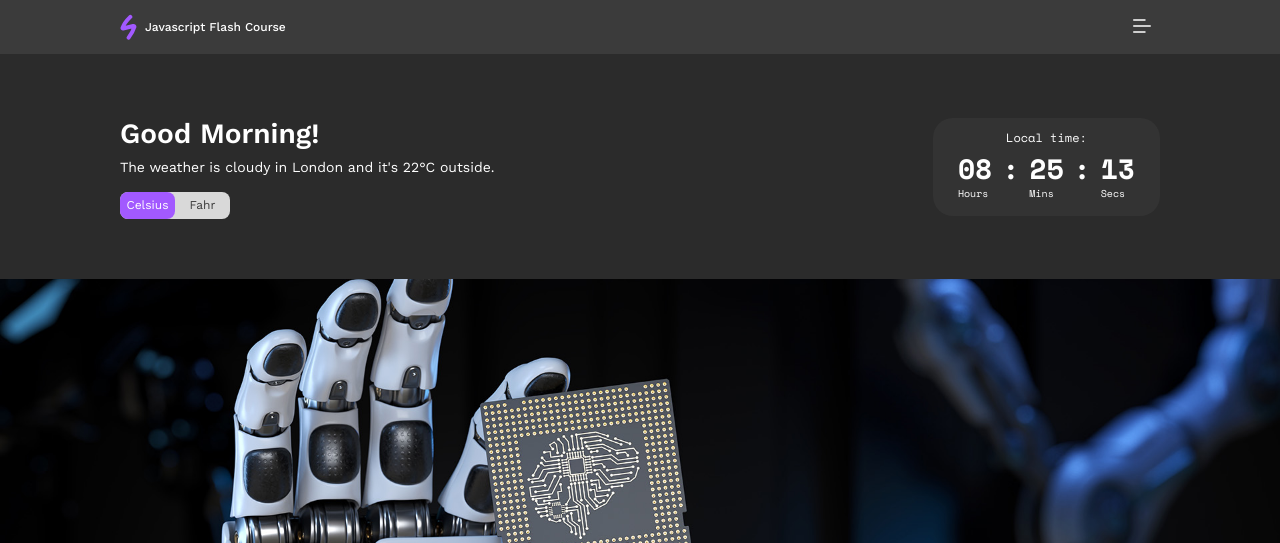
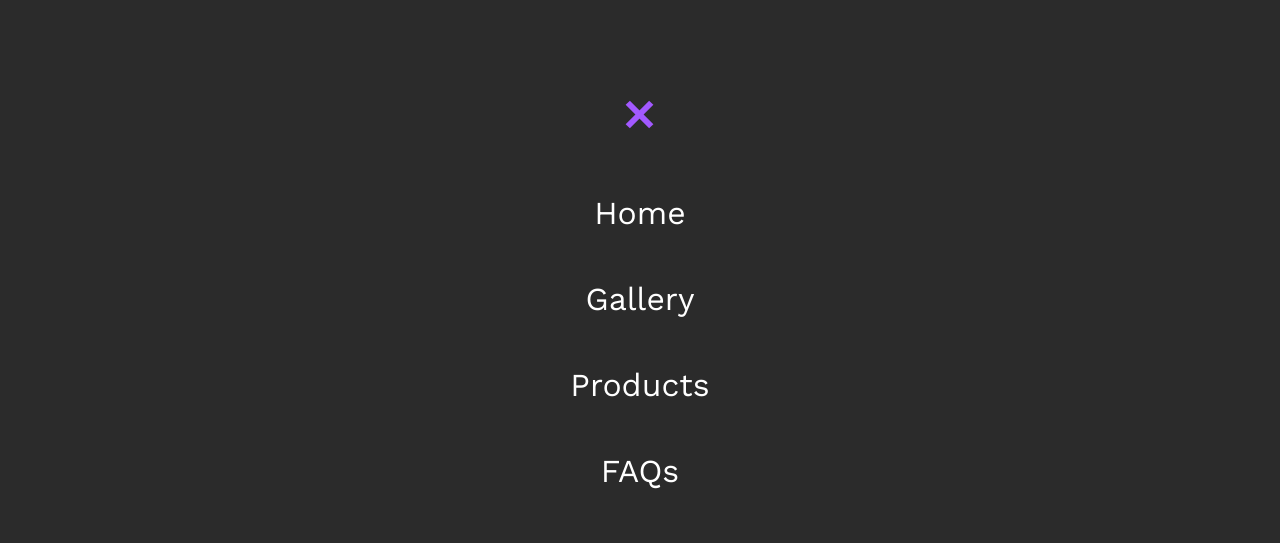
Before and after one commit to Akash-git-online/learn-javascript, a plain HTML site: page index.html in a window 1280 px wide. Both pictures are taken after a click on the button 1142 px from the left and 27 px from the top of the page. Shown: the top 543 px of the page. Drawn offline with nearby package versions, Linux system fonts and the light colour scheme.

Commit message:
js file by developed by me added

```diff
--- a/index.html
+++ b/index.html
@@ -270,6 +270,6 @@
     </main>
 
     <footer></footer>
-
+    <script src="main.js"></script>
   </body>
 </html>
--- /dev/null
+++ b/main.js
@@ -0,0 +1,44 @@
+//menu section
+document.querySelector("#open-nav-menu").addEventListener("click", function(){
+    document.querySelector("header nav .wrapper").classList.add("nav-open");
+});
+
+document.querySelector("#close-nav-menu").addEventListener("click", function(){
+    document.querySelector("header nav .wrapper").classList.remove("nav-open");
+});
+
+//greeting section
+
+function celciusToFahr(temperature){
+    let fahr = (temperature * 9/5) + 32;
+    return fahr;
+}
+
+const greetingText = "Good Afternoon";
+const weatherCondition = "sunny";
+const userLocation = "Dublin";
+let temperature = 25;
+let celsiusText = `The weather is ${weatherCondition} in ${userLocation} and it's ${temperature.toFixed(1)} outside.`;
+let fahrText = `The weather is ${weatherCondition} in ${userLocation} and it's ${celciusToFahr(temperature).toFixed(1)} outside.`;
+
+document.querySelector("#greeting").innerHTML = greetingText;
+document.querySelector("p#weather").innerHTML = celsiusText;
+
+//on click for radio button
+document.querySelector(".weather-group").addEventListener("click", function(e){
+    if(e.target.id == "celsius"){
+        document.querySelector("p#weather").innerHTML = celsiusText;
+    }else if(e.target.id == "fahr"){
+        document.querySelector("p#weather").innerHTML = fahrText;
+    }
+});
+
+//taking system date
+//updating the time every second with setInterval
+
+setInterval(function(){
+    let localTime = new Date();
+    document.querySelector("span[data-time=hours]").textContent = localTime.getHours().toString().padStart(2, "0");
+    document.querySelector("span[data-time=minutes]").textContent = localTime.getMinutes().toString().padStart(2, "0");
+    document.querySelector("span[data-time=seconds]").textContent = localTime.getSeconds().toString().padStart(2, "0");
+}, 1000)
```
